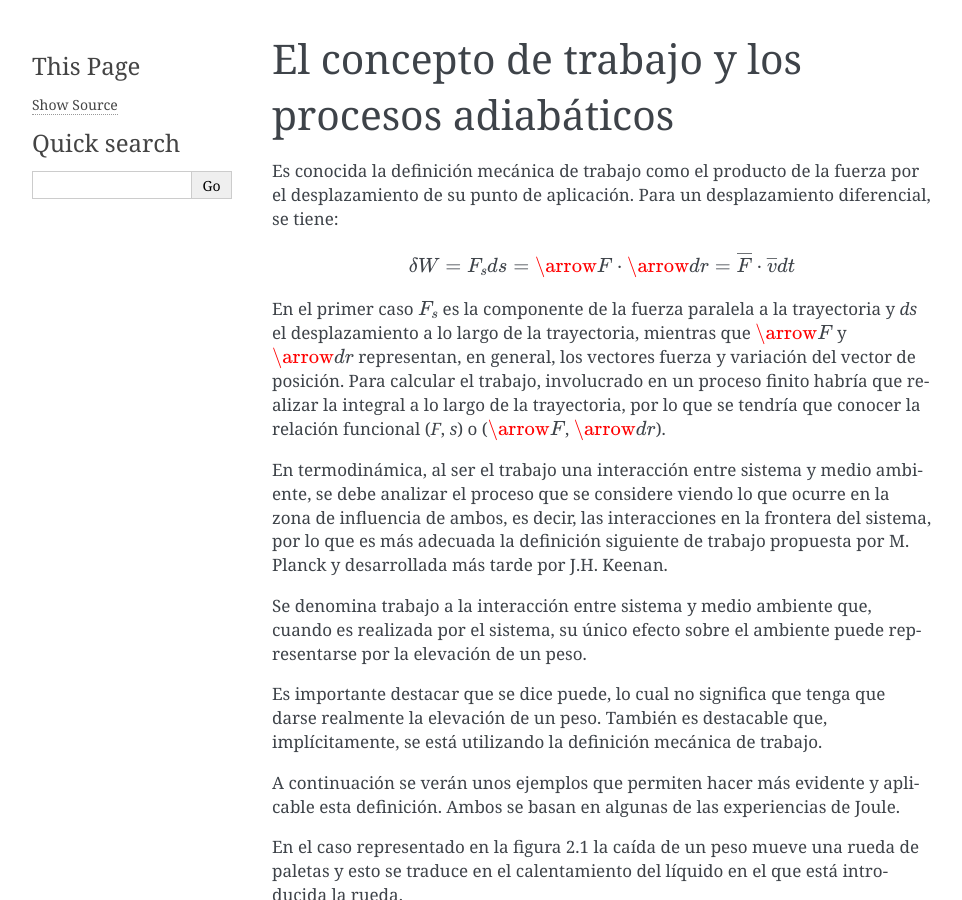
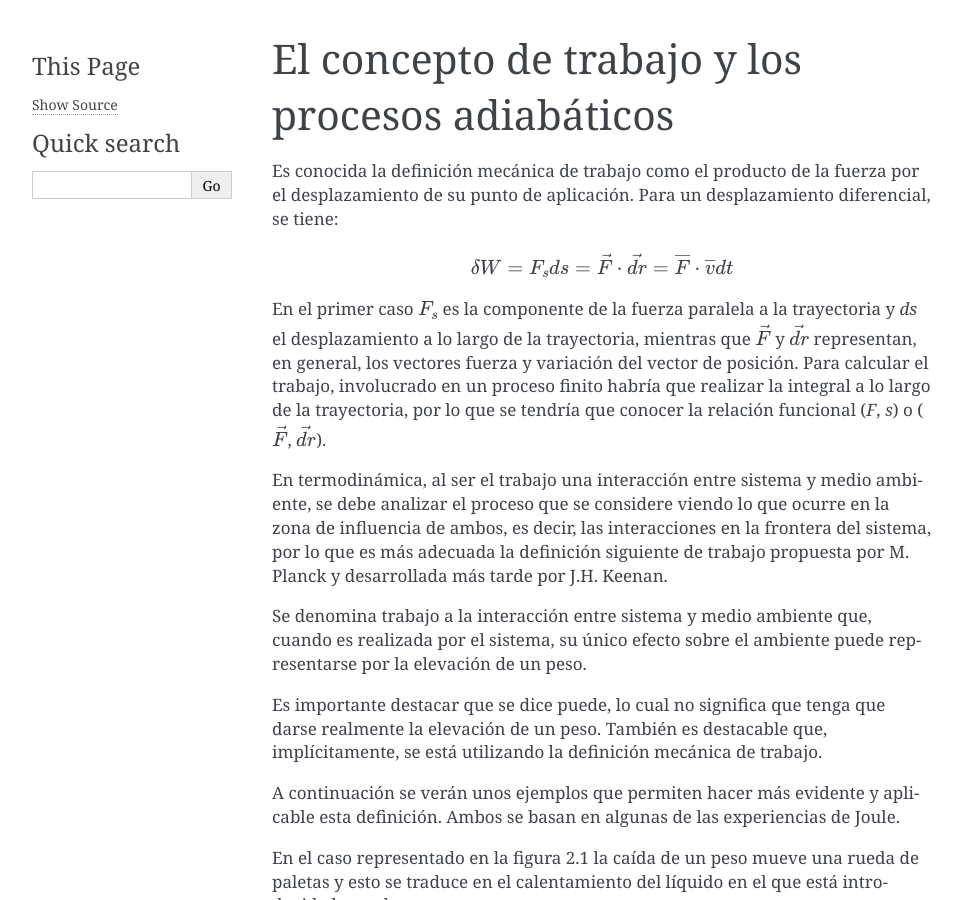
Before and after one commit to mantielero/termodinamica, a Sphinx documentation site: the page built from source/primer_principio_trabajo_procesos_adiabaticos.rst, in a window 1280 px wide and 900 px high. Shown: the whole window, without its empty margins (148-1110 px from the left). Built offline with Sphinx 7.4.7, drawn with Linux system fonts in a browser that asks for light colours; pages that are not in the unit, such as notebooks, are missing from menus.

Commit message:
Update primer_principio_trabajo_procesos_adiabaticos.rst

```diff
--- a/source/primer_principio_trabajo_procesos_adiabaticos.rst
+++ b/source/primer_principio_trabajo_procesos_adiabaticos.rst
@@ -6,10 +6,10 @@ desplazamiento de su punto de aplicación. Para un desplazamiento diferencial, s
 
 .. math::
 
-   \delta W = F_s ds = \arrow F \cdot \arrow{dr} = \overline{F} \cdot \overline{v} dt
+   \delta W = F_s ds = \vec F \cdot \vec{dr} = \overline{F} \cdot \overline{v} dt
 
 
-En el primer caso :math:`F_s` es la componente de la fuerza paralela a la trayectoria y *ds* el desplazamiento a lo largo de la trayectoria, mientras que :math:`\arrow{F}` y :math:`\arrow{dr}` representan, en general, los vectores fuerza y variación del vector de posición. Para calcular el trabajo, involucrado en un proceso finito habría que realizar la integral a lo largo de la trayectoria, por lo que se tendría que conocer la relación funcional (*F*, *s*) o (:math:`\arrow{F}`, :math:`\arrow{dr}`).
+En el primer caso :math:`F_s` es la componente de la fuerza paralela a la trayectoria y *ds* el desplazamiento a lo largo de la trayectoria, mientras que :math:`\vec{F}` y :math:`\vec{dr}` representan, en general, los vectores fuerza y variación del vector de posición. Para calcular el trabajo, involucrado en un proceso finito habría que realizar la integral a lo largo de la trayectoria, por lo que se tendría que conocer la relación funcional (*F*, *s*) o (:math:`\vec{F}`, :math:`\vec{dr}`).
 
 En termodinámica, al ser el trabajo una interacción entre sistema y medio ambiente, se
 debe analizar el proceso que se considere viendo lo que ocurre en la zona de influencia de ambos,
```
